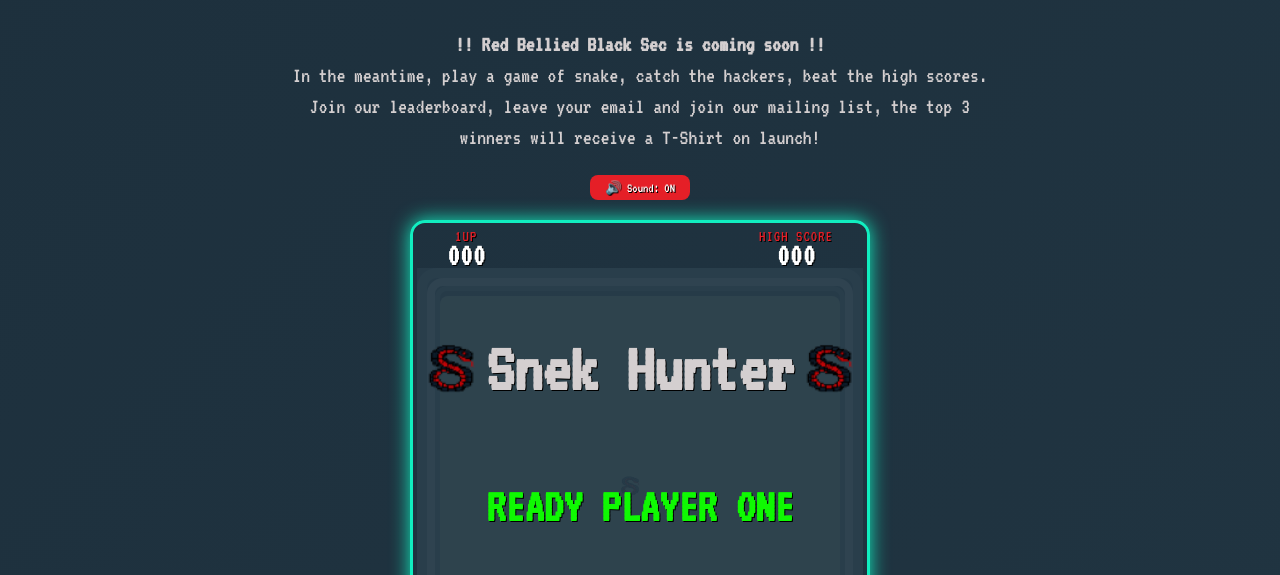
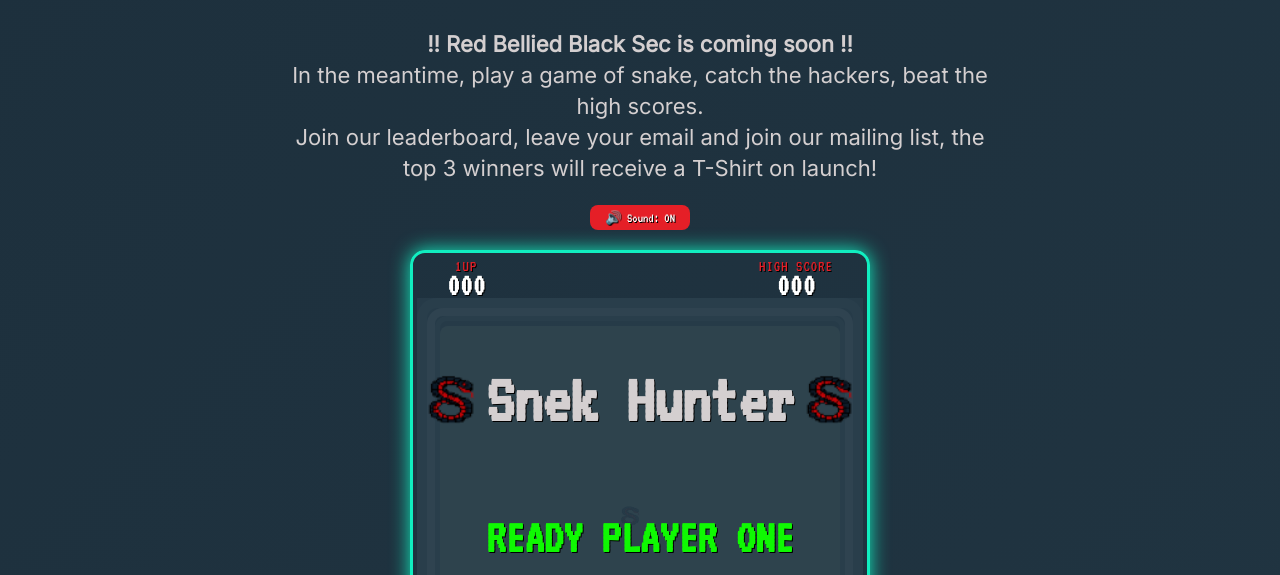
Before and after one commit to RBBSec/rbbsec-website, a plain HTML site: page snek/index.html in a window 1280 px wide. Shown: the part 197-772 px from the top of the page. Drawn offline with Linux system fonts and the light colour scheme; no server answers.

Commit message:
Update style.css

```diff
--- a/snek/style.css
+++ b/snek/style.css
@@ -5,7 +5,7 @@
 }
 
 body {
-    font-family: 'Inter', sans-serif !important;
+    font-family: 'Inter', sans-serif;
     color: #d4cfd0;
     position: relative;
     margin: 0;
@@ -63,7 +63,7 @@ html {
     font-size: 22px;
     color: #d4cfd0;
     /* Warm Light Grey */
-    font-family: 'VT323', monospace;
+    font-family: 'Inter', sans-serif;
     line-height: 1.4;
 }
 
```
